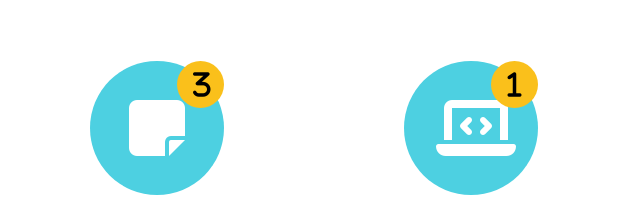
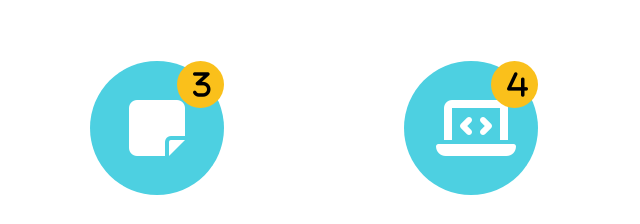
Before and after one commit to Lickitung-zz/portfolio-site, a website: page dist/index.html in a window 1280 px wide. Shown: the part 1379-1603 px from the top of the page, 640-1280 px from the left. Drawn offline with Linux system fonts and the light colour scheme.

Commit message:
fix step 4

```diff
--- a/dist/index.html
+++ b/dist/index.html
@@ -116,7 +116,7 @@
                 </div>
                 <div>
                     <i class="fas fa-laptop-code fa-4x process-icon my-2">
-                        <div class="process-step">1</div>
+                        <div class="process-step">4</div>
                     </i>
                     <div class="clr"></div>
                     <h3>Implementation</h3>
```
